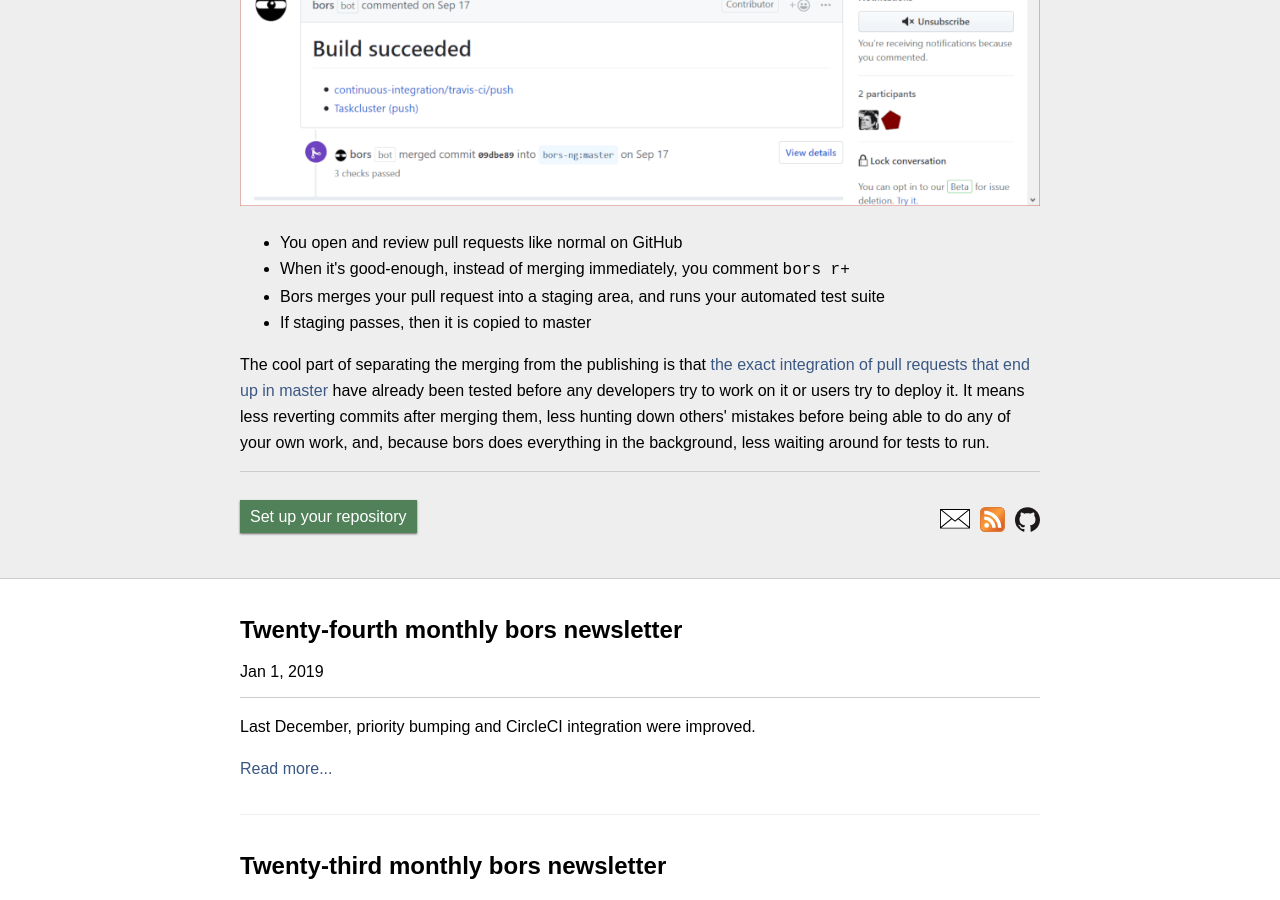
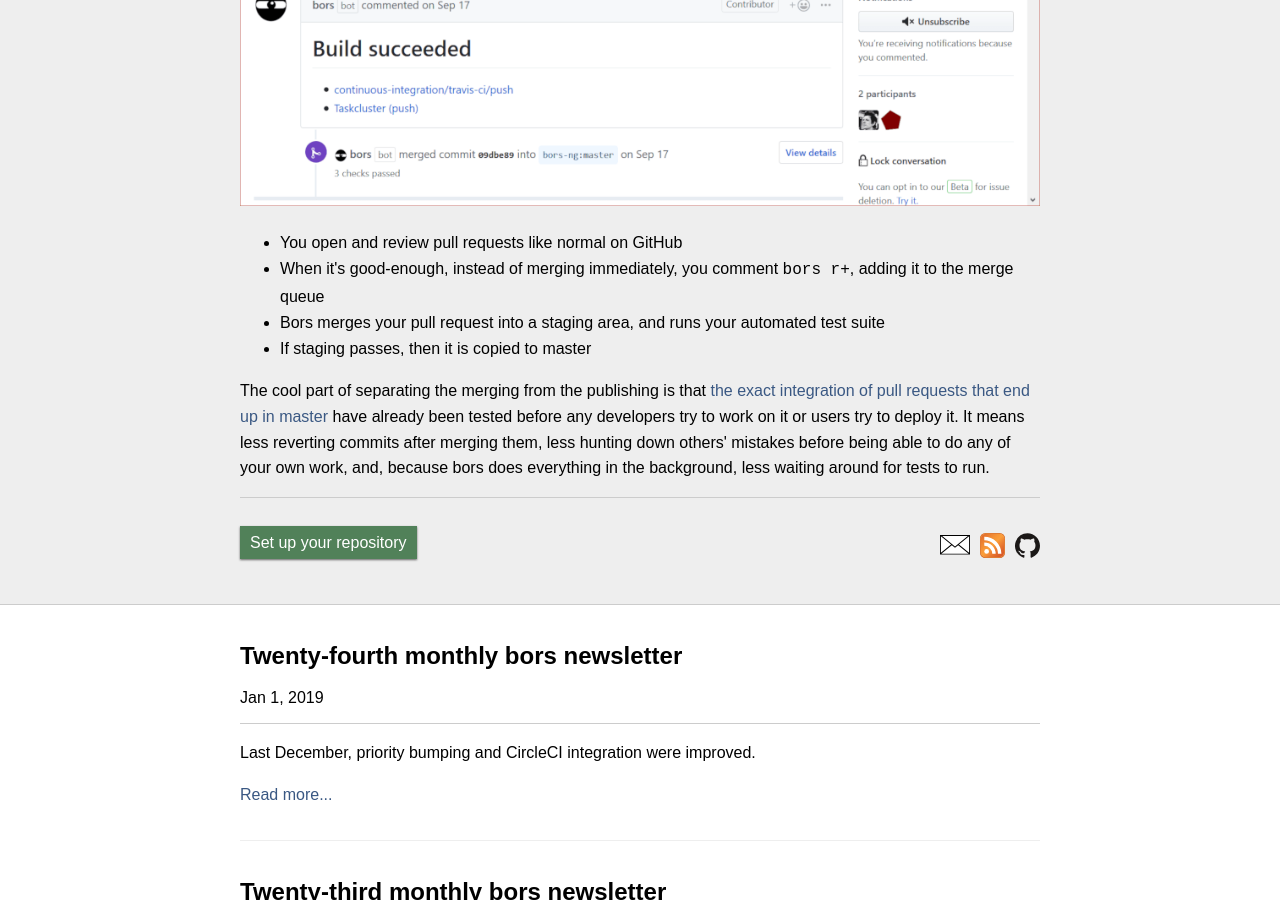
Before and after one commit to bors-ng/bors-ng.github.io, a Jekyll site: the page built from index.html, in a window 1280 px wide and 900 px high, scrolled down 713 px. Built offline with Jekyll 4.4.1, drawn with Linux system fonts in a browser that asks for light colours; the list of posts is cut into pages by our own code.

Commit message:
Add keyword "queue"
The search query "bors queue", according the the Google Webmaster Dashboard,
is landing people on the development README.

```diff
--- a/_layouts/home.html
+++ b/_layouts/home.html
@@ -76,7 +76,7 @@
 
 <ul>
   <li>You open and review pull requests like normal on GitHub</li>
-  <li>When it's good-enough, instead of merging immediately, you comment <code>bors r+</code></li>
+  <li>When it's good-enough, instead of merging immediately, you comment <code>bors r+</code>, adding it to the merge queue</li>
   <li>Bors merges your pull request into a staging area, and runs your automated test suite</li>
   <li>If staging passes, then it is copied to master</li>
 </ul>
```
